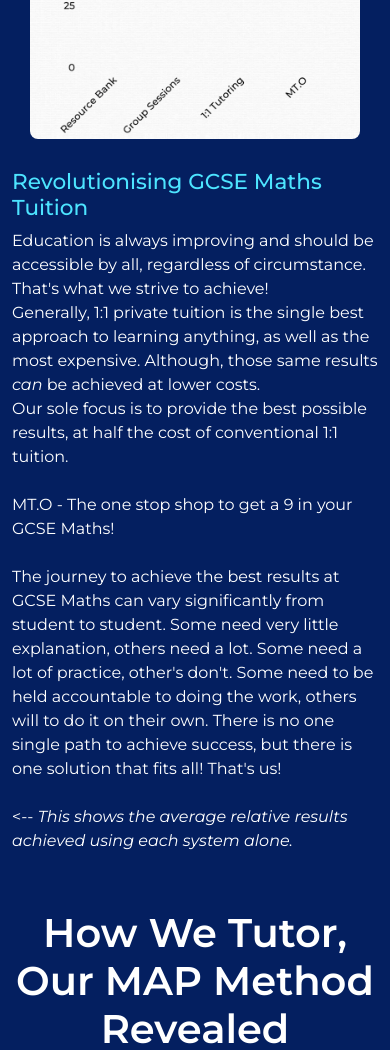
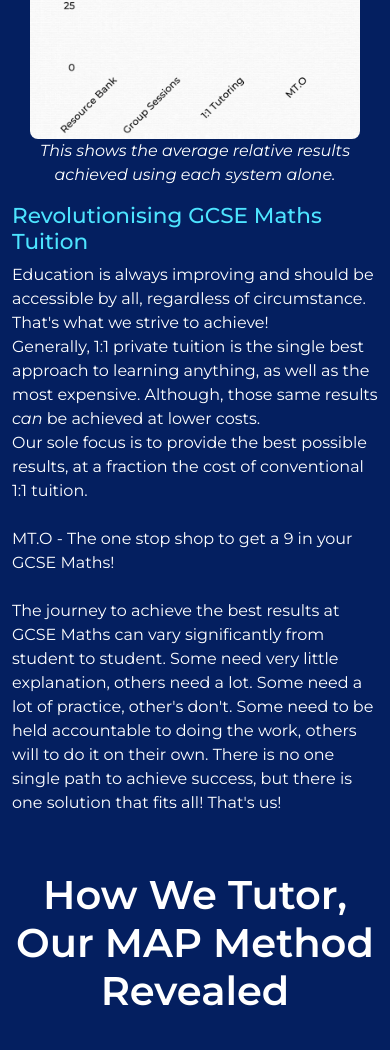
Before and after one commit to Christian-Morris/mto-lp, a plain HTML site: page index.html in a window 390 px wide. Shown: the part 5774-6824 px from the top of the page. Drawn offline with nearby package versions, Linux system fonts and the light colour scheme.

Commit message:
Altered about us GIF responsiveness

```diff
--- a/css/components/about_us.css
+++ b/css/components/about_us.css
@@ -50,6 +50,23 @@
     width: 100%;
   }
 
+}
+
+.caption {
+  text-align: center;
+  display: flex;
+  align-items: center;
+  flex-direction: column;
+}
+
+.caption p {
+  margin-top: -30px;
+  margin-left: 2px;
+  margin-right: 2px;
+}
+
+.caption img {
+  width: 100%;
 }
 
 /* Here down are the "about us" parallax flipping cards css */
--- a/index.html
+++ b/index.html
@@ -139,11 +139,14 @@
     <h2 class="h2 mobile-only">About Maths Tutors Online</h2>
     <img class="gif mobile-only" src="/images/mto-cumulative.gif" alt="MT.O's multifaceted approach to success">
     <div class="container container-grid">
+      <div class="caption">
       <img class="gif desktop-only" src="/images/mto-cumulative.gif" alt="MT.O's multifaceted approach to success">
+        <p><em>This shows the average relative results achieved using each system alone.</em></p>
+      </div>
       <div class="column-50">
         <h2 class="h2 desktop-only" style="text-align: left;">About MathsTutors.Online</h2>
         <h4>Revolutionising GCSE Maths Tuition</h4>
-        <p>Education is always improving and should be accessible by all, regardless of circumstance. That's what we strive to achieve!<br>Generally, 1:1 private tuition is the single best approach to learning anything, as well as the most expensive. Although, those same results <em>can</em> be achieved at lower costs. <br>Our sole focus is to provide the best possible results, at half the cost of conventional 1:1 tuition. <br><br>MT.O - The one stop shop to get a 9 in your GCSE Maths! <br><br>The journey to achieve the best results at GCSE Maths can vary significantly from student to student. Some need very little explanation, others need a lot. Some need a lot of practice, other's don't. Some need to be held accountable to doing the work, others will to do it on their own. There is no one single path to achieve success, but there is one solution that fits all! That's us! <br><br> <-- <em>This shows the average relative results achieved using each system alone.</em></p>
+        <p>Education is always improving and should be accessible by all, regardless of circumstance. That's what we strive to achieve!<br>Generally, 1:1 private tuition is the single best approach to learning anything, as well as the most expensive. Although, those same results <em>can</em> be achieved at lower costs. <br>Our sole focus is to provide the best possible results, at a fraction the cost of conventional 1:1 tuition. <br><br>MT.O - The one stop shop to get a 9 in your GCSE Maths! <br><br>The journey to achieve the best results at GCSE Maths can vary significantly from student to student. Some need very little explanation, others need a lot. Some need a lot of practice, other's don't. Some need to be held accountable to doing the work, others will to do it on their own. There is no one single path to achieve success, but there is one solution that fits all! That's us!</p>
       </div>
     </div>
     <h2 class="h2">How We Tutor, Our MAP Method Revealed</h2>
```
